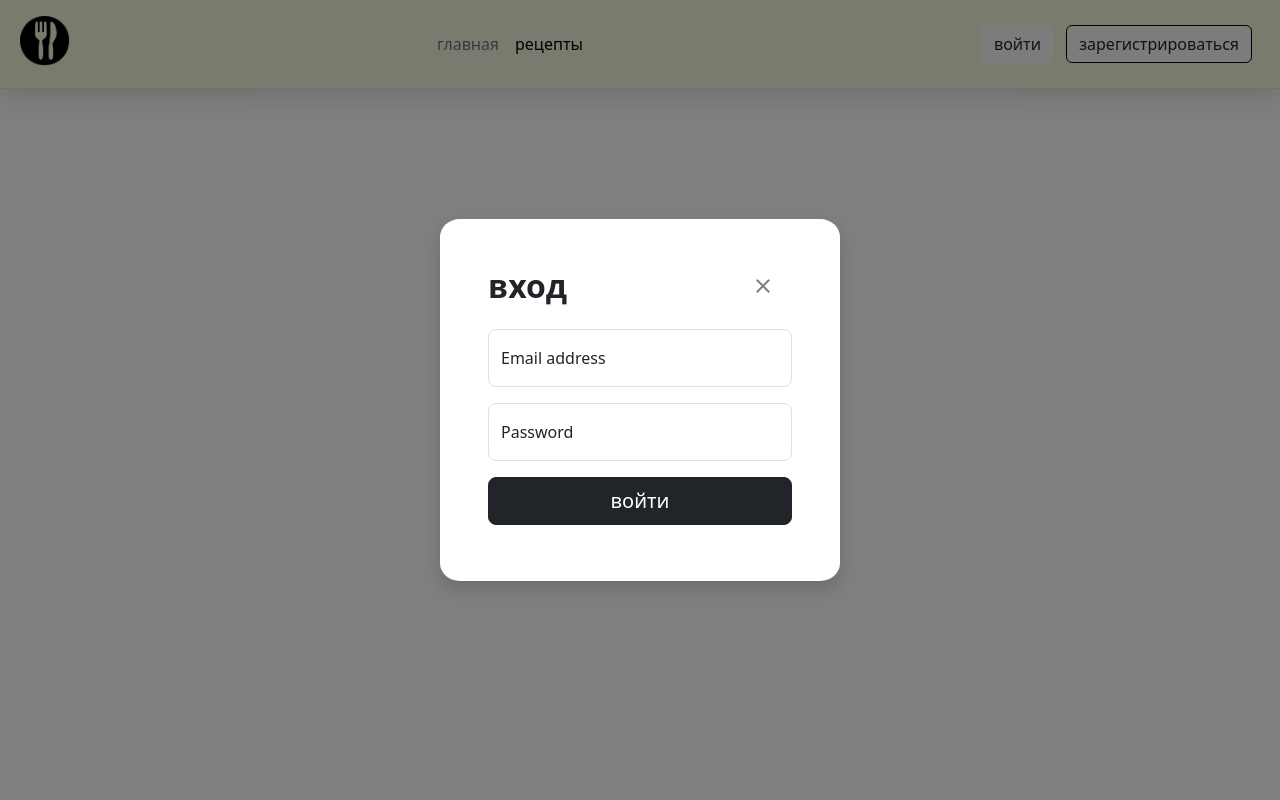
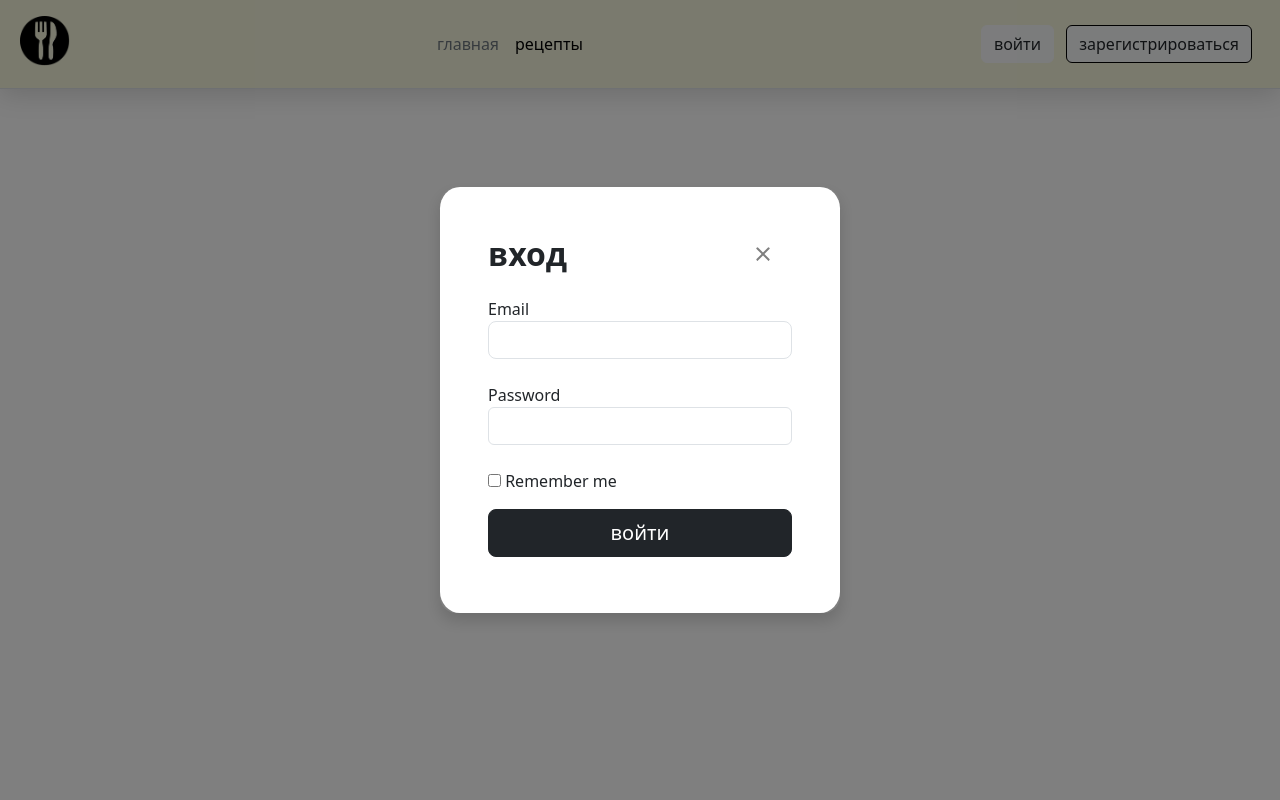
Before and after one commit to papaWa-paw/website, a Flask app: template templates/sign_in.html in a window 1280 px wide. Run offline with Flask 3, Linux system fonts and the light colour scheme; the template is opened without the code that fills it, so the values that code supplies are empty, except form fields; tables that the repository leaves empty hold one stand-in row (values such as "Sample post"); form fields are guessed from the names that the template uses.

Commit message:
Update sign_in.html

```diff
--- a/templates/sign_in.html
+++ b/templates/sign_in.html
@@ -5,6 +5,8 @@ GG
 {% endblock %}
 
 {% block body %}
+
+<form action="" method="post">
 <div class="modal_box">
     <div class="modal-dialog" role="document">
     <div class="modal-content rounded-4 shadow">
@@ -12,21 +14,34 @@ GG
         <h1 class="fw-bold mb-0 fs-2">вход</h1>
         <a href="{{ url_for('index') }}" class="btn-close" data-bs-dismiss="modal" aria-label="Close"></a>
       </div>
+            {{ form.hidden_tag() }}
+        <div class="modal-body p-5 pt-0">
+        <form class="">
 
-      <div class="modal-body p-5 pt-0">
-        <form class="">
-          <div class="form-floating mb-3">
-            <input type="email" class="form-control rounded-3" id="floatingInput" placeholder="name@example.com">
-            <label for="floatingInput">Email address</label>
-          </div>
-          <div class="form-floating mb-3">
-            <input type="password" class="form-control rounded-3" id="floatingPassword" placeholder="Password">
-            <label for="floatingPassword">Password</label>
-          </div>
-          <button class="w-100 mb-2 btn btn-lg rounded-3 btn-dark" type="submit">войти</button>
+              {{ form.email.label }}<br>
+            {{ form.email(class="form-control rounded-3", type="email") }}<br>
+            {% for error in form.email.errors %}
+                <div class="alert alert-danger" role="alert">
+                    {{ error }}
+                </div>
+            {% endfor %}
+
+              {{ form.password.label }}<br>
+            {{ form.password(class="form-control", type="password") }}<br>
+            {% for error in form.password.errors %}
+                <div class="alert alert-danger" role="alert">
+                    {{ error }}
+                </div>
+            {% endfor %}
+
+              <p>{{ form.remember_me() }} {{ form.remember_me.label }}</p>
+              <div>{{ message }}</div>
+
+              <button class="w-100 mb-2 btn btn-lg rounded-3 btn-dark" type="submit">войти</button>
         </form>
+        </div>
       </div>
     </div>
     </div>
- </div>
+</form>
 {% endblock %}
```
